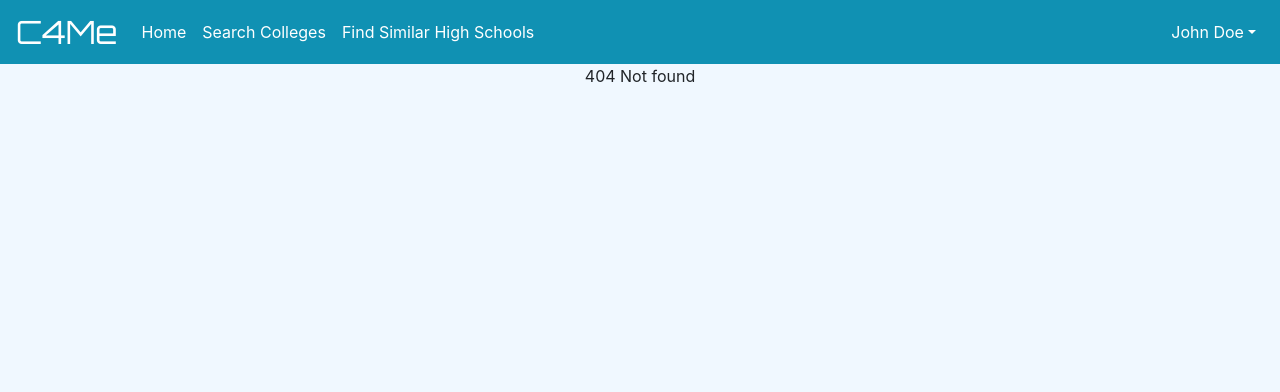
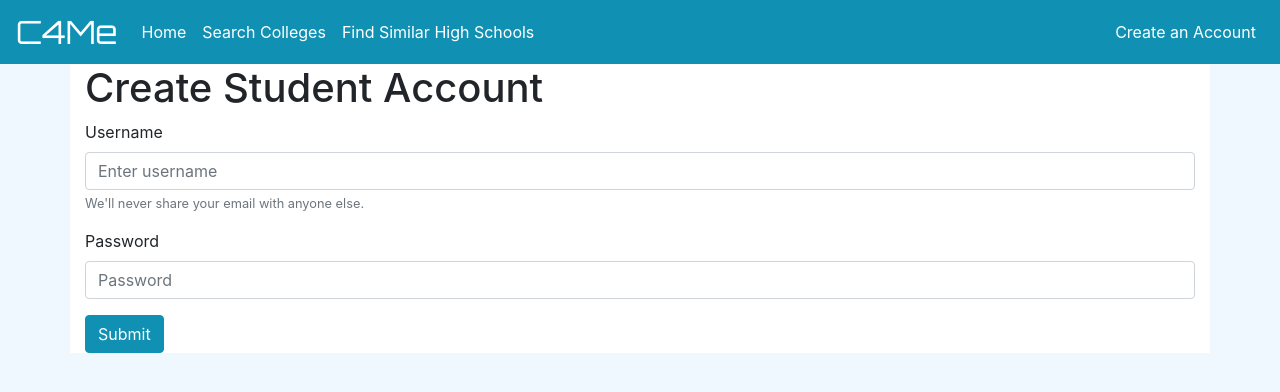
Before and after one commit to swuleung/c4me, a React (Create React App) app in the folder front-end/: page /create-account in a window 1280 px wide. Before the commit this address had no page. Shown: the top 392 px of the page. Built offline with nearby package versions, Linux system fonts and the light colour scheme.

Commit message:
Finished create account form

```diff
--- a/front-end/src/App.css
+++ b/front-end/src/App.css
@@ -1,7 +1,3 @@
-.App {
-  text-align: center;
-}
-
 .App-logo {
   height: 40vmin;
   pointer-events: none;
--- a/front-end/src/App.js
+++ b/front-end/src/App.js
@@ -4,6 +4,7 @@ import './theme.scss';
 import { Navbar, Nav, NavDropdown } from 'react-bootstrap';
 import { BrowserRouter as Router, Switch, Route, Link } from 'react-router-dom';
 import Home from './Home/Home.js';
+import CreateAccount from './CreateAccount/CreateAccount.js';
 
 function App() {
     return (
@@ -18,17 +19,21 @@ function App() {
                             <Nav.Link as={Link} to="/find-similar-hs">Find Similar High Schools</Nav.Link>
                         </Nav>
                         <Nav className="ml-auto">
-                            <NavDropdown title="John Doe" alignRight id="basic-nav-dropdown">
+                            <Nav.Link as={Link} to="/create-account">Create an Account</Nav.Link>
+                            {/* // until session is made,
+                            // please keep this here so that we can switch between seeing create accoun the profile */}
+                            {/* <NavDropdown title="John Doe" alignRight id="basic-nav-dropdown">
                                 <NavDropdown.Item href="#tbd">View Profile</NavDropdown.Item>
                                 <NavDropdown.Item href="#tbd">Settings</NavDropdown.Item>
                                 <NavDropdown.Divider />
                                 <NavDropdown.Item href="#tbd">Logout</NavDropdown.Item>
-                            </NavDropdown>
+                            </NavDropdown> */}
                         </Nav>
                     </Navbar>
 
                     <Switch>
                         <Route exact path='/' component={Home} />
+                        <Route exact path='/create-account' component={CreateAccount} />
                         <Route render={function () {
                             return <p>404 Not found</p>
                         }} />
--- /dev/null
+++ b/front-end/src/CreateAccount/CreateAccount.js
@@ -0,0 +1,68 @@
+import React, { useState } from 'react';
+import { Form, Button, Alert } from 'react-bootstrap';
+import './CreateAccount.scss';
+
+const CreateAccount = (props) => {
+    const [username, setUsername] = useState('');
+    const [password, setPassword] = useState('');
+    const [errorAlert, setErrorAlert] = useState(false);
+    const [errorMessage, setErrorMessage] = useState('');
+
+    const handleFormSubmission = () => {
+        fetch("http://localhost:9000/users/create", {
+            method: "POST",
+            headers: {
+                Accept: "application/json",
+                "Content-Type": "application/json; charset=utf-8"
+            },
+            body: JSON.stringify({
+                username: username,
+                password: password
+            })
+        }).then((response) => response.json()
+        ).then((data) => {
+            if (data.error) {
+                setErrorAlert(true);
+                setErrorMessage(data.error);
+            }
+            if (data.ok) {
+                props.history.push('/');
+            }
+        }).catch((error) => {
+            console.log('Yikes!');
+            console.log(error);
+        });
+    }
+
+    return (
+        <div>
+            <div className="container">
+                <h1>Create Student Account</h1>
+                {errorAlert &&
+                    <Alert variant="danger">
+                        {errorMessage}
+                    </Alert>
+                }
+                <Form onSubmit={e => { e.preventDefault(); handleFormSubmission() }}>
+                    <Form.Group controlId="createAccountForm">
+                        <Form.Label>Username</Form.Label>
+                        <Form.Control type="text" placeholder="Enter username" onChange={e => setUsername(e.target.value)} autoComplete="on" />
+                        <Form.Text className="text-muted" >
+                            We'll never share your email with anyone else.
+                    </Form.Text>
+                    </Form.Group>
+
+                    <Form.Group controlId="formBasicPassword">
+                        <Form.Label>Password</Form.Label>
+                        <Form.Control type="password" placeholder="Password" onChange={e => setPassword(e.target.value)} autoComplete="on" />
+                    </Form.Group>
+                    <Button variant="primary" type="submit">
+                        Submit
+                 </Button>
+                </Form>
+            </div>
+        </div >
+    );
+}
+
+export default CreateAccount;
--- /dev/null
+++ b/front-end/src/CreateAccount/CreateAccount.scss
@@ -0,0 +1 @@
+@import '../theme.scss';
--- a/front-end/src/Home/Home.scss
+++ b/front-end/src/Home/Home.scss
@@ -3,6 +3,7 @@
 #home-page {
     font-size: 40px;
     color: $main-color;
+    text-align: center;
 }
 
 #home-logo {
--- a/front-end/src/theme.scss
+++ b/front-end/src/theme.scss
@@ -12,9 +12,13 @@ $navbar-light-color: white;
 $navbar-light-brand-color: white;
 $navbar-brand-font-size: 2rem;
 
+.container {
+  background-color: white;
+}
+
 // Import Bootstrap and its default variables
-@import '~bootstrap/scss/bootstrap.scss';
-@import url('https://fonts.googleapis.com/css?family=Orbitron&display=swap');
+@import "~bootstrap/scss/bootstrap.scss";
+@import url("https://fonts.googleapis.com/css?family=Orbitron&display=swap");
 
 // Our Variables
 $logo-font: Orbitron;
@@ -22,5 +26,5 @@ $main-color: #1091b3;
 
 // Base CSS
 #logo {
-    font-family: $logo-font;
+  font-family: $logo-font;
 }
```
Also changed, not shown: 2 other files (tests, documents, lock files or other folders).
